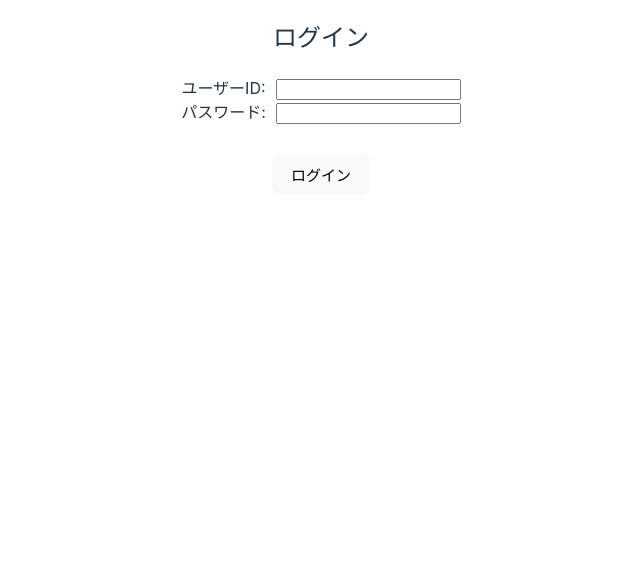
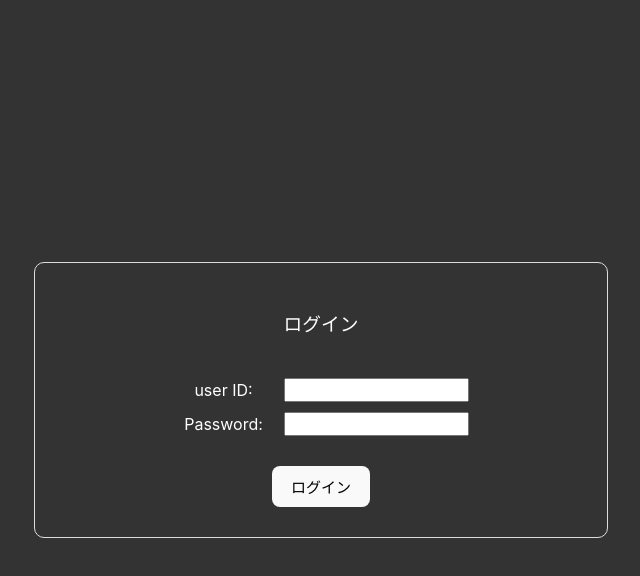
Before and after one commit to kotta-27/img2tex-app, a React (Vite) app: page / in a window 1280 px wide. Shown: the top 576 px of the page, without its empty margins (319-959 px from the left). Built offline with nearby package versions, Linux system fonts and the light colour scheme; no server answers.

Commit message:
[add]background-colorを設定

```diff
--- a/src/App.css
+++ b/src/App.css
@@ -1,12 +1,14 @@
 @import url('https://fonts.googleapis.com/css2?family=Noto+Sans+JP&family=Noto+Sans+SC:wght@100..900&family=Noto+Sans+TC:wght@100..900&family=Noto+Serif+JP:wght@200..900&family=Press+Start+2P&display=swap');
 
-
+body{
+  background-color: rgba(50,50,50, 1);;
+}
 #root {
   /* width: 2000px; */
   width: 80%;
-  height: 100vh;
+  /* height: 100vh;  */
   margin: 0 auto;
-  padding: 0 2rem 0 2rem;
+  padding: 0 2rem 4rem 2rem;
   text-align: center;
 }
 
@@ -51,6 +53,7 @@
   text-align: center;
   justify-content: center;
   margin-left: 10px;
+  background-color: #555;
   color: white;
 }
 
@@ -65,6 +68,7 @@
 .execute-button {
   height: 45px;
   font-size: 0.9rem;
+  background-color: #555;
   color: white;
   border-radius: 5px;
   border: 2px solid #222;
@@ -226,7 +230,7 @@
   /* margin-top: 20px; */
   margin-right: 10px;
   border: 5px solid ;
-  /* background-color: #007bff; */
+  background-color: #555;
   color: white;
   font-size: 0.7rem;
   font-weight: bold;
@@ -250,7 +254,7 @@
 .explanation-button {
   height: 50px;
   margin-right: 10px;
-  /* background-color: #007bff; */
+  background-color: #555;
   border: 5px solid ;
   font-size: 0.7rem;
   color: white;
--- a/src/components/Login.tsx
+++ b/src/components/Login.tsx
@@ -24,11 +24,12 @@ const Login: React.FC<LoginProps> = ({ onSuccess }) => {
   };
 
   return (
+    <div className="login-wrapper">
       <div className="login-container">
-      <h2>ログイン</h2>
+        <h3>ログイン</h3>
         <div className="login-input-container">
           <div className="login-id-container">
-          <label>ユーザーID:</label>
+            <div className="login-id-label">user ID:</div>
             <input
               className="login-id-input"
               type="text"
@@ -36,8 +37,8 @@ const Login: React.FC<LoginProps> = ({ onSuccess }) => {
               onChange={(e) => setUserId(e.target.value)}
             />
           </div>
-        <div className="logion-pass-container">
-          <label>パスワード:</label>
+          <div className="login-pass-container">
+            <label className="login-id-label">Password:</label>
             <input
               className="login-pass-input"
               type="password"
@@ -50,6 +51,7 @@ const Login: React.FC<LoginProps> = ({ onSuccess }) => {
           ログイン
         </button>
       </div>
+    </div>
   );
 };
 
--- a/src/styles/login-style.css
+++ b/src/styles/login-style.css
@@ -1,8 +1,45 @@
+.login-wrapper{
+    display: flex;
+    justify-content: center;
+    align-items: center;
+    height: 100vh;
+    background-color: #333;
+}
+
 .login-container {
+    width: 50%;
     display: flex;
     justify-content: center;
     align-items: center;
     flex-direction: column;
+    color: white;
+    border: 1px solid #ddd;
+    padding: 30px;
+    border-radius: 10px;
+}
+
+.login-input-container{
+    width: 100%;
+    display: flex;
+    justify-content: center;
+    align-items: center;
+    flex-direction: column;
+    margin-top: 20px;
+}
+
+.login-id-container{
+    display: flex;
+    flex-direction: row;
+}
+
+.login-pass-container{
+    display: flex;
+    flex-direction: row;
+    margin-top: 10px;
+}
+
+.login-id-label, .login-pass-label{
+    width: 100px;
 }
 
 .login-id-input{
@@ -16,4 +53,17 @@
 .login-button{
     margin-top: 30px;
     font-size: 15px;
+    font-weight: bold;
 }
+
+.login-button:hover{
+    background-color: #bababa;
+}
+
+.login-button:active{
+    transform: scale(0.95);
+}
+
+.login-button:focus{
+    outline: none;
+}
--- a/src/styles/title-style.css
+++ b/src/styles/title-style.css
@@ -3,9 +3,9 @@
 .title {
     font-family: 'Noto Sans JP', sans-serif;
     font-size: 2.5rem;
-    font-weight: 1000;
+    font-weight: bold;
     color: #c2c2c2;
-    margin-bottom: 10px;
+    margin-bottom: 20px;
     text-decoration: underline;
     text-decoration-color: rgba(190, 211, 243, 0.5);
     text-decoration-thickness: 2px;
```
Lines whose indentation alone changed are shown as unchanged.
